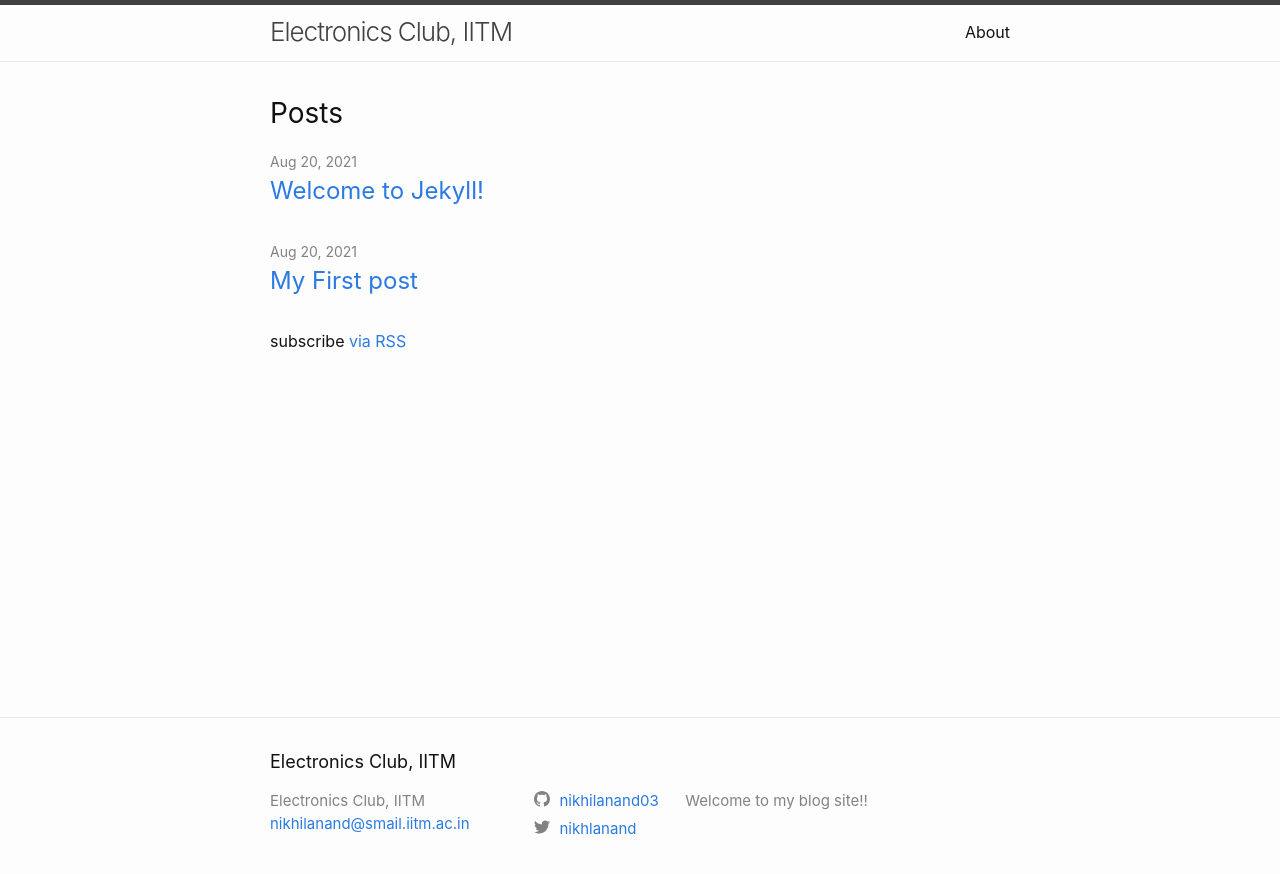
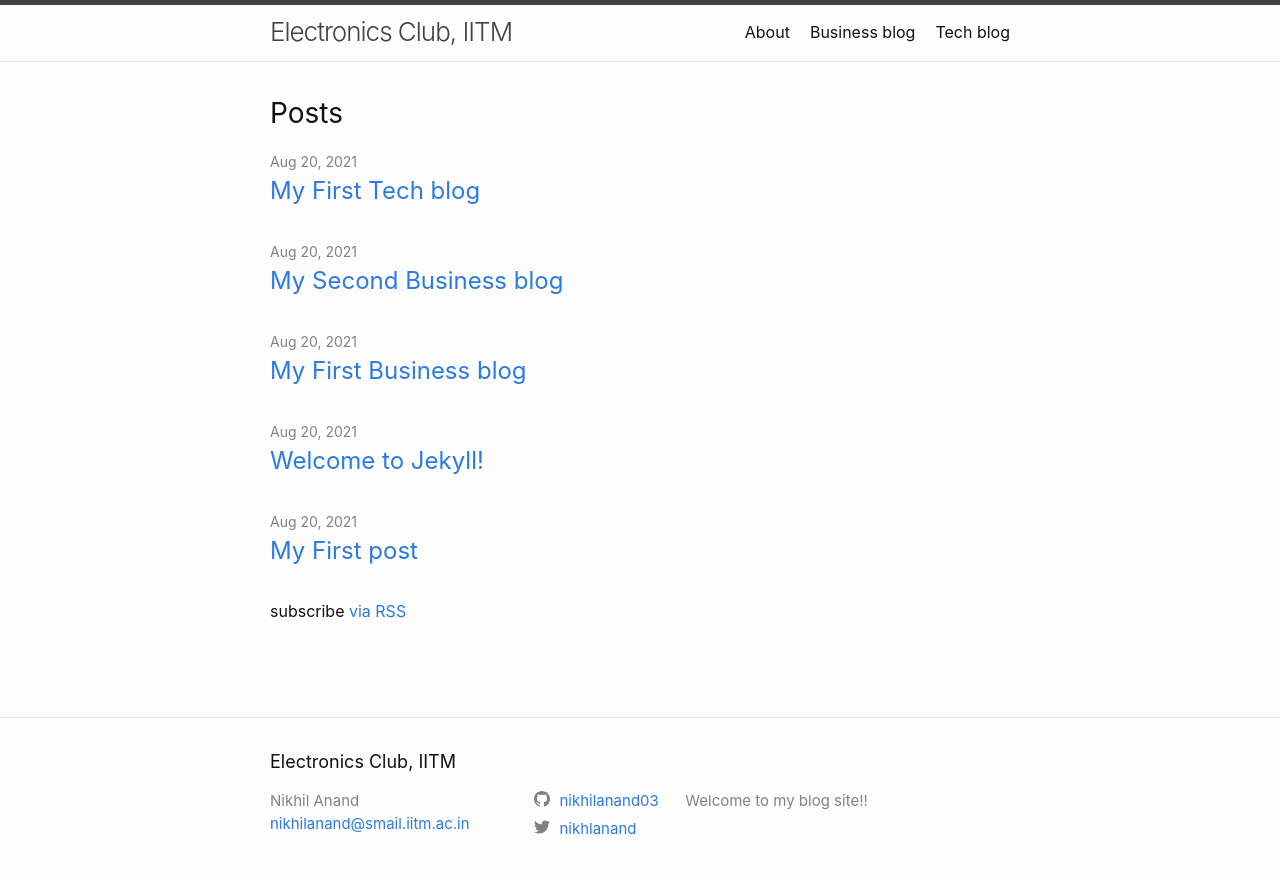
Before and after one commit to nikhilanand03/my-blog, a Jekyll site: the page built from index.markdown, in a window 1280 px wide. Shown: the top 874 px of the page. Built offline with Jekyll 4.4.1, drawn with Linux system fonts in a browser that asks for light colours.

Commit message:
Created business blogs and RSS feeds

```diff
--- a/_config.yml
+++ b/_config.yml
@@ -26,6 +26,7 @@ baseurl: "/my-blog" # the subpath of your site, e.g. /blog
 url: "https://nikhilanand03.github.io" # the base hostname & protocol for your site, e.g. http://example.com
 twitter_username: nikhlanand
 github_username:  nikhilanand03
+author: Nikhil Anand
 
 # Build settings
 # Removed minima theme (gem-based) and now using own custom theme
--- /dev/null
+++ b/blog-business/_posts/2021-08-20-my-first-business-blog.markdown
@@ -0,0 +1,7 @@
+---
+layout: post
+title:  "My First Business blog"
+date:   2021-08-20 18:31:43 +0530
+category: Business
+---
+Welcome to my first business blog!
--- /dev/null
+++ b/blog-business/_posts/2021-08-21-my-second-business-blog.markdown
@@ -0,0 +1,7 @@
+---
+layout: post
+title:  "My Second Business blog"
+date:   2021-08-20 18:31:43 +0530
+category: Business
+---
+Welcome to my second business blog!
--- /dev/null
+++ b/blog-tech/_posts/2021-08-20-my-first-business-blog.markdown
@@ -0,0 +1,7 @@
+---
+layout: post
+title:  "My First Tech blog"
+date:   2021-08-20 18:31:43 +0530
+category: Tech
+---
+Welcome to my first tech blog!
```
Also changed, not shown: _layouts/home-business.html (added, +36 -0 lines), _layouts/home-tech.html (added, +36 -0 lines), blog-business/feed.xml (added, +37 -0 lines), blog-business/index.markdown (added, +8 -0 lines), blog-tech/index.markdown (added, +8 -0 lines).
